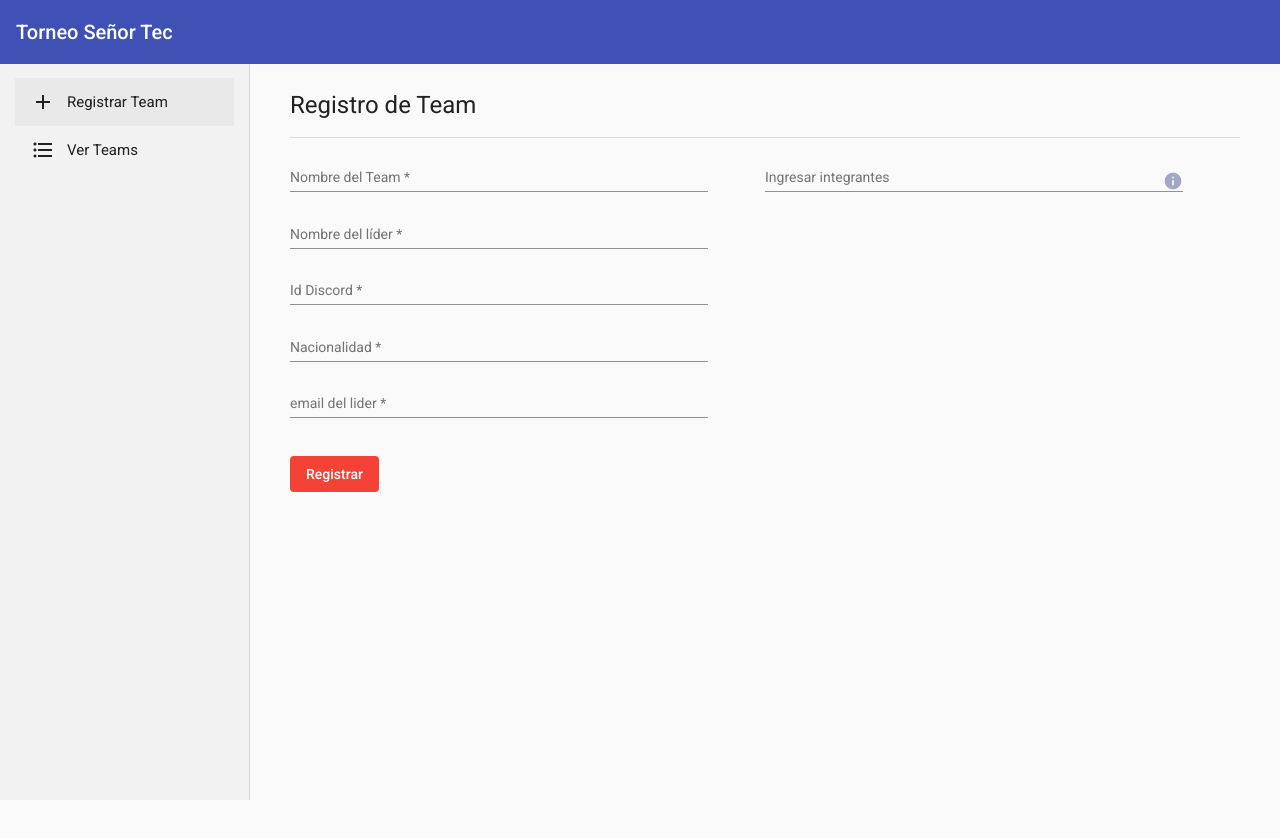
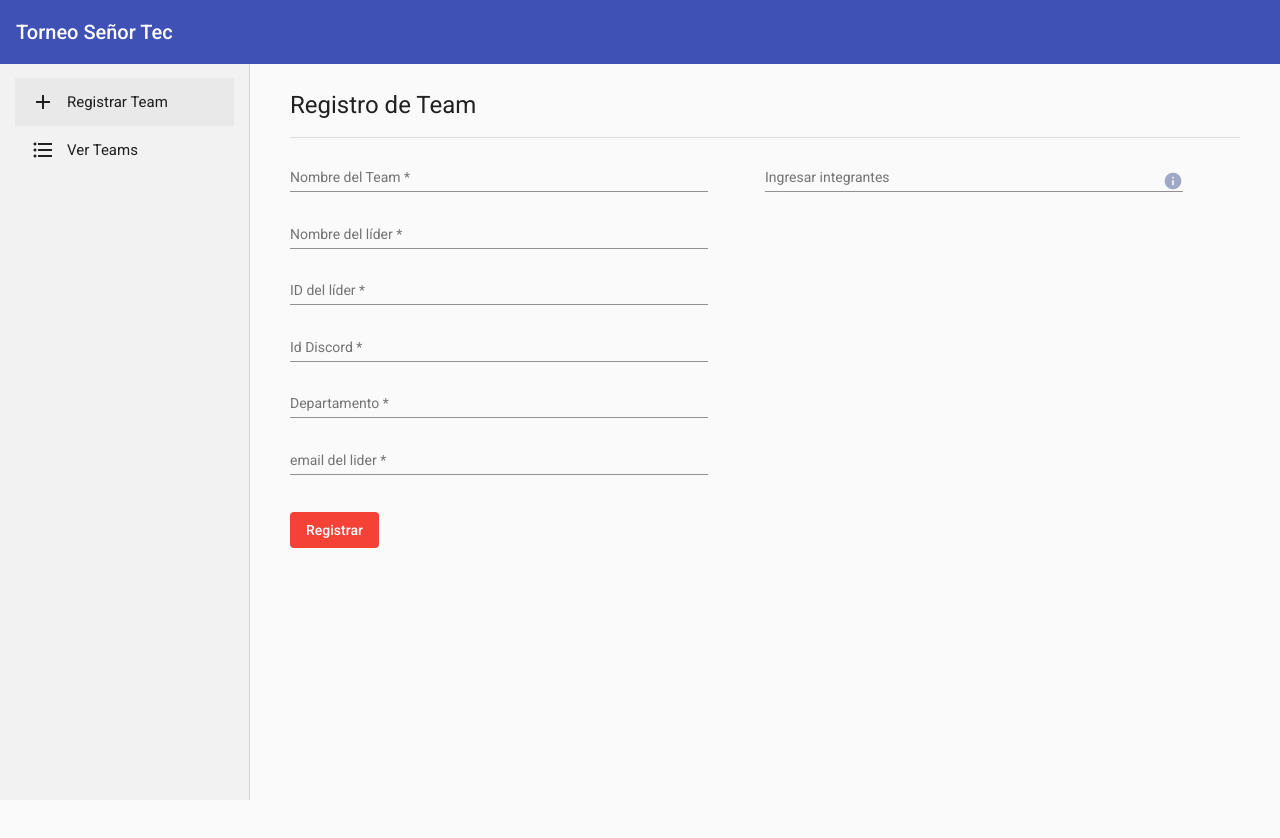
Before and after one commit to cesar32az/registro-teams, an Angular app: page /add-team in a window 1280 px wide. Shown: the top 838 px of the page. Built offline with nearby package versions, Linux system fonts and the light colour scheme.

Commit message:
algunas modificaciones al formulario de add-team

```diff
--- a/src/app/components/add-team/add-team.component.html
+++ b/src/app/components/add-team/add-team.component.html
@@ -24,6 +24,13 @@
 						Campo obligarotio <strong>Nombre de líder</strong>
 					</mat-error>
 				</mat-form-field>
+        <!-- Id de pubg -->
+        <mat-form-field class="example-full-width">
+					<input matInput placeholder="ID del líder" formControlName="id_pubg">
+					<mat-error *ngIf="handleError('id_pubg', 'required')">
+						Campo obligarotio <strong>ID de jugador</strong>
+					</mat-error>
+				</mat-form-field>
 
         <!-- nacionalidad -->
 				<mat-form-field class="example-full-width">
@@ -35,9 +42,9 @@
 
         <!-- nacionalidad -->
 				<mat-form-field class="example-full-width">
-					<input matInput placeholder="Nacionalidad" formControlName="nacion">
-					<mat-error *ngIf="handleError('nacion', 'required')">
-						Campo obligarotio <strong>Nacionalidad</strong>
+					<input matInput placeholder="Departamento" formControlName="departamento">
+					<mat-error *ngIf="handleError('departamento', 'required')">
+						Campo obligarotio <strong>Departamento</strong>
 					</mat-error>
 				</mat-form-field>
 
--- a/src/app/components/add-team/add-team.component.ts
+++ b/src/app/components/add-team/add-team.component.ts
@@ -43,8 +43,9 @@ export class AddTeamComponent implements OnInit {
     this.teamForm = this.fb.group({
       team_name: ['', [Validators.required]],
       lider_name: ['', [Validators.required]],
+      id_pubg: ['', [Validators.required]],
       team_email: ['', [Validators.required]],
-      nacion: ['', [Validators.required]],
+      departamento: ['', [Validators.required]],
       discord:['', [Validators.required]],
       section: ['', [Validators.required]],
       subjects: [this.subjectArray],
@@ -53,15 +54,15 @@ export class AddTeamComponent implements OnInit {
     })
   }
 
-  /* Add dynamic languages */
+  /* Add integrantes dinamicos */
   add(event: MatChipInputEvent): void {
     const input = event.input;
     const value = event.value;
-    // Add language
+    // Add integrante
     if ((value || '').trim() && this.subjectArray.length < 5) {
       this.subjectArray.push({ name: value.trim() })
     }
-    // Reset the input value
+    // Reset the input
     if (input) {
       input.value = '';
     }
@@ -88,7 +89,7 @@ export class AddTeamComponent implements OnInit {
     return this.teamForm.controls[controlName].hasError(errorName);
   }
 
-  /* Submit book */
+  /* Submit  */
   submitTeamForm() {
     if (this.teamForm.valid) {
       this.teamApi.AddTeam(this.teamForm.value).subscribe(res => {
--- a/src/app/components/teams-list/teams-list.component.html
+++ b/src/app/components/teams-list/teams-list.component.html
@@ -1,10 +1,10 @@
 <!-- Title group  -->
 <div class="title-group">
-  <h1 class="mat-h1">Teams List</h1>
+  <h1 class="mat-h1">Teams</h1>
   <mat-divider fxFlex="1 0"></mat-divider>
 </div>
 
-<p *ngIf="TeamData.length <= 0" class="no-data">There is no team added yet!</p>
+<p *ngIf="TeamData.length <= 0" class="no-data">Aún no hay teams inscritos!</p>
 
 <div class="container" *ngIf="TeamData.length > 0">
   <div class="mat-elevation-z8">
@@ -25,7 +25,7 @@
       </ng-container>
 
       <ng-container matColumnDef="section">
-        <th mat-header-cell *matHeaderCellDef> Section </th>
+        <th mat-header-cell *matHeaderCellDef> Integrantes </th>
         <td mat-cell *matCellDef="let element"> {{element.section}} </td>
       </ng-container>
 
```
Also changed, not shown: 1 other file (tests, documents, lock files or other folders).
